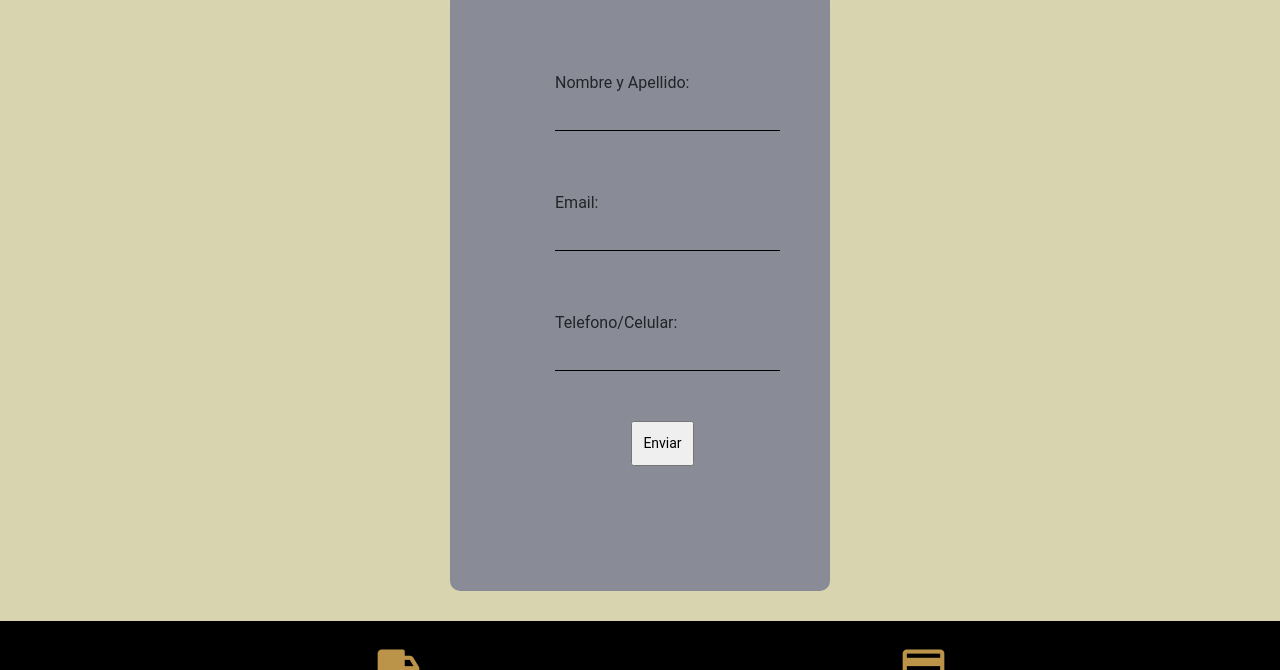
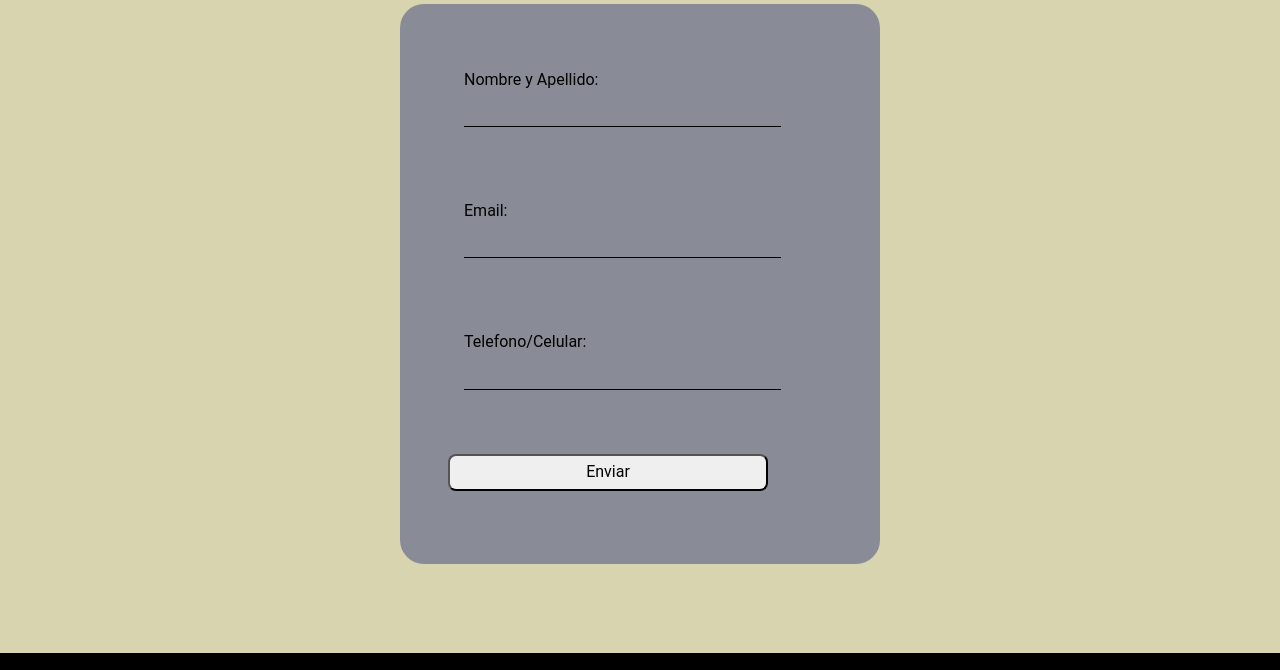
Before and after one commit to OctavioReinoso/repositorio-caletastore, a plain HTML site: page sections/contacto.html in a window 1280 px wide. Shown: the part 203-873 px from the top of the page. Drawn offline with nearby package versions, Linux system fonts and the light colour scheme.

Commit message:
contacto-media

```diff
--- a/sections/contacto.html
+++ b/sections/contacto.html
@@ -55,9 +55,10 @@
     </header>
 
     <main>
+        <section class="section_contacto">
             <h2 class="txt_contacto">Contacto</h2>
-        <form class="formulario_contacto">
-            <div class="container_form" data-aos="zoom-in">
+            <form class="formulario_contacto" data-aos="zoom-in">
+                <div class="box_form">
                     <div class="form_cont">
                         <input type="text" id="name" placeholder=" " class="form_input">
                         <label for="name" class="form_label">Nombre y Apellido:</label>
@@ -80,7 +81,7 @@
 
                 </div>
             </form>
-
+        </section>
     </main>
 
     <footer>
--- a/styles/style.css
+++ b/styles/style.css
@@ -258,42 +258,39 @@ p{
 
 .txt_contacto{
     text-align: center;
-    padding: 40px;
+    padding: 3rem;
+}
+
+.section_contacto{
+    display: grid;
+    justify-items: center;
 }
 
 .formulario_contacto{
     background-color: rgb(137, 140, 150);
-    margin: auto;
-    margin-top: 20px;
-    margin-bottom: 30px;
-    width: 90%;
-    height: 600px;
-    max-width: 380px;
-    padding: 20px 45px;
-    border-radius: 10px;
+    width: 30rem;
+    height: 35rem;
+    padding: 2rem 3rem;
+    border-radius: 1.5rem;
+    margin-bottom: 5rem;
 }
 
-.container_form{
+.box_form{
     display: flex;
-    flex-direction: column;
-    flex-wrap: wrap;
-    justify-content: flex-start;
-    align-content: flex-start;
-    align-items: center;
-    height: 500px;
-    width: 400px;
-    margin: 30px;
+    height: auto;
+    width: auto;
+    flex-direction: column
 }
 
 .form_input{
-    width: 90%;
-    background: none;
-    color: #706c6c;
-    font-size: 15px;
-    padding: 5px 5px;
-    outline: none;
-    border: none;
-    border-bottom: 1px solid rgb(0, 0, 0);
+width: 23rem;
+background: none;
+color: black;
+font-size: 18px;
+outline: none;
+margin-right: -2rem;
+border: none;
+border-bottom: 1px solid rgb(0, 0, 0);
 }
 
 .form_label{
@@ -305,21 +302,23 @@ p{
 
 .form_cont{
     display: flex;
-    flex-direction: row;
-    padding: 30px;
-
+    justify-content: flex-start;
+    padding: 2rem 1rem;
+    align-items: baseline;
+    color: black;
 }
 
 .btn_contacto{
     justify-content: center;
-    font-size: 14px;
-    padding: 10px;
-    margin: 20px 120px 20px 50px;
+    font-size: 1rem;
+    padding: 0.3rem 1rem;
+    margin: 1.5rem 4rem 5rem 0rem;
+    border-radius: 0.5rem;
 }
 
 .form_line{
-    padding: 20px;
-    margin: 10px;
+    padding: 1.1rem;
+    margin: 1rem;
 }
 
 /* CARRITO CSS */
@@ -354,7 +353,7 @@ p{
 
 /* GRID AREAS INDEX */
 
-.grid_container-index{
+.grid_container-index, .grid_container-productos, .grid_container-contacto{
     display: grid;
     grid-template-areas:
     "nav"
@@ -381,21 +380,22 @@ footer{
 
 /* GRID AREAS PRODUCTOS */
 
-.grid_container-productos{
-    display: grid;
-    grid-template-areas:
-    "nav"
-    "main"
-    "footer";
-}
 .container_productos{
     grid-area: productos;
 }
 
+/* GRID AREA CONTACTO */
+
+.section_contacto{
+    grid-area: contacto;
+}
+
+
 /* MEDIA QUERY MOBILE */
 
 @media screen and (max-width:768px) {
-    /* MEDIA QUERY - INDEX  */
+
+/* MEDIA QUERY - INDEX  */
     .grid_container-index{
         min-height: 100vh;
         grid-template-areas:
@@ -440,6 +440,22 @@ footer{
     }
 }
 
+/* MEDIA QUERY CONTACTO */
+    .grid_container-contacto{
+        min-height: 100vh;
+        grid-template-areas:
+        "nav"
+        "main"
+        "contacto"
+        "footer";
+    }
+    .section_contacto{
+        min-height: 100vh;
+        grid-template-columns: 1fr;
+        grid-template-areas: 1fr;
+    }
+
+
 /* @media screen and (min-width:768px) and (max-width:1024){
     .grid_container-index, .grid_container-contacto{
         min-height: 100vh;
```
Also changed, not shown: sections/carrito.html (line endings or trailing spaces). Lines whose indentation alone changed are shown as unchanged.
